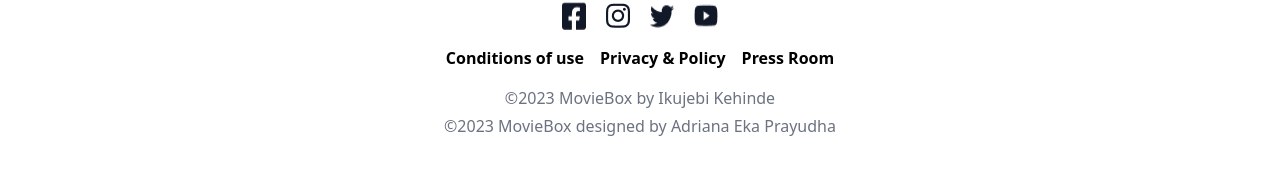
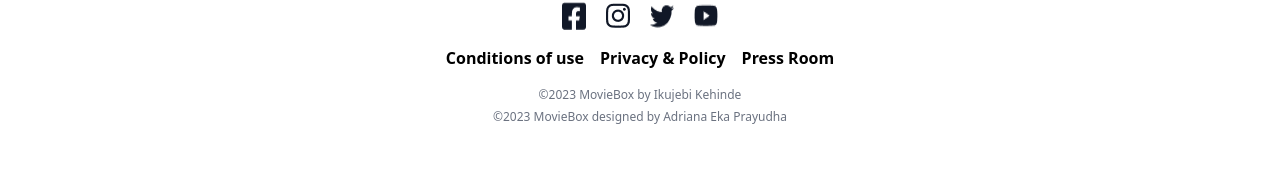
Before and after one commit to Ikujebi/zuri-movies, a React (Vite) app: page / in a window 1280 px wide. Shown: the part 601-776 px from the top of the page. Built offline with nearby package versions, Linux system fonts and the light colour scheme; no server answers; the HTML template or start-up script is replaced by a standard one.

Commit message:
Update Homepage.jsx

```diff
--- a/src/Pages/Homepage.jsx
+++ b/src/Pages/Homepage.jsx
@@ -129,8 +129,8 @@ function Home() {
               <b>Press Room</b>
             </div >
             <div className=' text-gray-500 font-medium'>
-              <p className=' flex justify-center items-center mb-1'>{'\u00a9'}{year} MovieBox by Ikujebi Kehinde</p>
-              <p>{'\u00a9'}{year} MovieBox designed by Adriana Eka Prayudha</p>
+              <p className=' flex justify-center items-center mb-1 text-[.75rem] xl:text[1rem] md:text[1rem] lg:text[1rem]'>{'\u00a9'}{year} MovieBox by Ikujebi Kehinde</p>
+              <p className=' flex justify-center items-center mb-1 text-[.75rem] xl:text[1rem] md:text[1rem] lg:text[1rem]'>{'\u00a9'}{year} MovieBox designed by Adriana Eka Prayudha</p>
             </div>
           </footer>
         </div>
```
